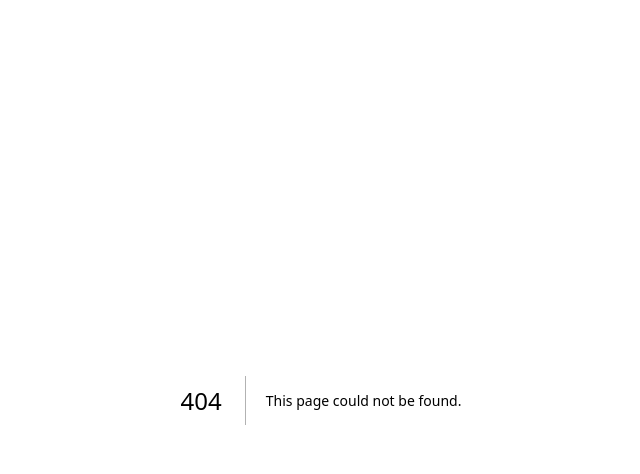
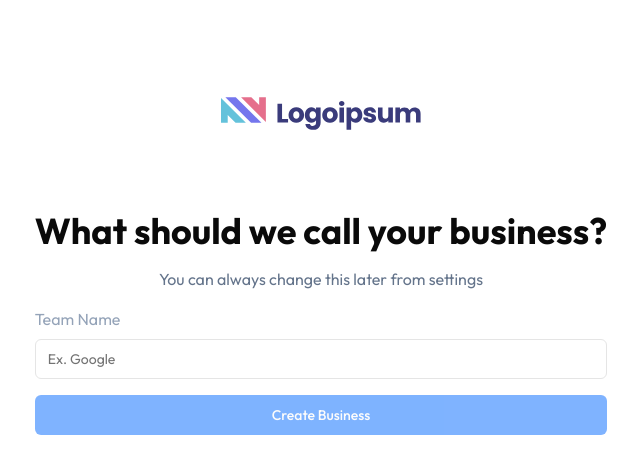
Before and after one commit to poseidonsanket/MeetScheduler, a Next.js app: page /create-business in a window 1280 px wide. Before the commit this address had no page. Shown: the top 474 px of the page, without its empty margins (319-959 px from the left). Built offline with nearby package versions, Linux system fonts and the light colour scheme; no server answers.

Commit message:
Create business logic implemented

```diff
--- /dev/null
+++ b/app/(routes)/create-business/page.tsx
@@ -0,0 +1,60 @@
+"use client";
+import { Button } from "@/components/ui/button";
+import { Input } from "@/components/ui/input";
+import { app } from "@/config/firebaseConfig";
+import { useKindeBrowserClient } from "@kinde-oss/kinde-auth-nextjs";
+import { doc, getFirestore, setDoc } from "firebase/firestore";
+import Image from "next/image";
+import { useRouter } from "next/navigation";
+import React, { useState } from "react";
+import { toast } from "sonner";
+
+function CreateBusiness() {
+  const [businessName, setBusinessName] = useState<any>();
+  const db = getFirestore(app);
+  const { user }: any = useKindeBrowserClient();
+  const router = useRouter();
+
+  const onCreateBusiness = async () => {
+    console.log("btn Click", businessName);
+    await setDoc(doc(db, "Business", user.email), {
+      businessName: businessName.replace(" ", "_"),
+      email: user.email,
+      userName: user.given_name + " " + user.family_name,
+    }).then((resp) => {
+      console.log("Document Saved");
+      toast("New Business Created!");
+      router.replace("/dashboard");
+    });
+  };
+  return (
+    <div className="p-14 items-center flex flex-col gap-20 my-10">
+      <Image src="/logo.svg" width={200} height={200} alt="img" />
+      <div className="flex flex-col items-center gap-4 max-w-3xl">
+        <h2 className="text-4xl font-bold">
+          What should we call your business?
+        </h2>
+        <p className="text-slate-500">
+          You can always change this later from settings
+        </p>
+        <div className="w-full">
+          <label className="text-slate-400">Team Name</label>
+          <Input
+            placeholder="Ex. Google"
+            className="mt-2"
+            onChange={(event: any) => setBusinessName(event.target.value)}
+          />
+        </div>
+        <Button
+          className="w-full"
+          disabled={!businessName}
+          onClick={onCreateBusiness}
+        >
+          Create Business
+        </Button>
+      </div>
+    </div>
+  );
+}
+
+export default CreateBusiness;
--- a/app/(routes)/dashboard/page.tsx
+++ b/app/(routes)/dashboard/page.tsx
@@ -1,8 +1,40 @@
-"use client"
-import React from "react";
-import { LogoutLink } from "@kinde-oss/kinde-auth-nextjs";
+"use client";
+import React, { useEffect, useState } from "react";
+import { doc, getDoc, getFirestore } from "firebase/firestore";
+import {
+  LogoutLink,
+  useKindeBrowserClient,
+} from "@kinde-oss/kinde-auth-nextjs";
+import { app } from "@/config/firebaseConfig";
+import { useRouter } from "next/navigation";
 
 const DashBoard = () => {
+  const db = getFirestore(app);
+  const { user }: any = useKindeBrowserClient();
+  const [loading, setLoading] = useState(true);
+  const router = useRouter();
+
+  useEffect(() => {
+    user && isBusinessRegistered();
+  }, [user]);
+
+  const isBusinessRegistered = async () => {
+    const docRef = doc(db, "Business", user.email);
+    const docSnap = await getDoc(docRef);
+
+    if (docSnap.exists()) {
+      console.log("Document data:", docSnap.data());
+      setLoading(false);
+    } else {
+      console.log("No such document!");
+      setLoading(false);
+      router.replace("/create-business");
+    }
+  };
+
+  if (loading) {
+    return <h2>Loading...</h2>;
+  }
   return (
     <div>
       DashBoard
--- a/app/layout.tsx
+++ b/app/layout.tsx
@@ -1,6 +1,7 @@
 import type { Metadata } from "next";
 import { Outfit } from "next/font/google";
 import "./globals.css";
+import { Toaster } from "sonner";
 
 const inter = Outfit({ subsets: ["latin"] });
 
@@ -16,7 +17,10 @@ export default function RootLayout({
 }>) {
   return (
     <html lang="en">
-      <body className={inter.className}>{children}</body>
+      <body className={inter.className}>
+        {children}
+        <Toaster />
+      </body>
     </html>
   );
 }
--- /dev/null
+++ b/components/ui/input.tsx
@@ -0,0 +1,25 @@
+import * as React from "react"
+
+import { cn } from "@/lib/utils"
+
+export interface InputProps
+  extends React.InputHTMLAttributes<HTMLInputElement> {}
+
+const Input = React.forwardRef<HTMLInputElement, InputProps>(
+  ({ className, type, ...props }, ref) => {
+    return (
+      <input
+        type={type}
+        className={cn(
+          "flex h-10 w-full rounded-md border border-input bg-background px-3 py-2 text-sm ring-offset-background file:border-0 file:bg-transparent file:text-sm file:font-medium placeholder:text-muted-foreground focus-visible:outline-none focus-visible:ring-2 focus-visible:ring-ring focus-visible:ring-offset-2 disabled:cursor-not-allowed disabled:opacity-50",
+          className
+        )}
+        ref={ref}
+        {...props}
+      />
+    )
+  }
+)
+Input.displayName = "Input"
+
+export { Input }
--- /dev/null
+++ b/components/ui/sonner.tsx
@@ -0,0 +1,31 @@
+"use client"
+
+import { useTheme } from "next-themes"
+import { Toaster as Sonner } from "sonner"
+
+type ToasterProps = React.ComponentProps<typeof Sonner>
+
+const Toaster = ({ ...props }: ToasterProps) => {
+  const { theme = "system" } = useTheme()
+
+  return (
+    <Sonner
+      theme={theme as ToasterProps["theme"]}
+      className="toaster group"
+      toastOptions={{
+        classNames: {
+          toast:
+            "group toast group-[.toaster]:bg-background group-[.toaster]:text-foreground group-[.toaster]:border-border group-[.toaster]:shadow-lg",
+          description: "group-[.toast]:text-muted-foreground",
+          actionButton:
+            "group-[.toast]:bg-primary group-[.toast]:text-primary-foreground",
+          cancelButton:
+            "group-[.toast]:bg-muted group-[.toast]:text-muted-foreground",
+        },
+      }}
+      {...props}
+    />
+  )
+}
+
+export { Toaster }
--- /dev/null
+++ b/config/firebaseConfig.ts
@@ -0,0 +1,19 @@
+// Import the functions you need from the SDKs you need
+import { initializeApp } from "firebase/app";
+// TODO: Add SDKs for Firebase products that you want to use
+// https://firebase.google.com/docs/web/setup#available-libraries
+
+// Your web app's Firebase configuration
+// For Firebase JS SDK v7.20.0 and later, measurementId is optional
+const firebaseConfig = {
+  apiKey: process.env.NEXT_PUBLIC_FIREBASE_API_KEY,
+  authDomain: "test-88ce2.firebaseapp.com",
+  projectId: "test-88ce2",
+  storageBucket: "test-88ce2.appspot.com",
+  messagingSenderId: "99382303737",
+  appId: "1:99382303737:web:86c70475405ab771d63b28",
+  measurementId: "G-BP14DSML38",
+};
+
+// Initialize Firebase
+export const app = initializeApp(firebaseConfig);
--- a/package.json
+++ b/package.json
@@ -13,10 +13,13 @@
     "@radix-ui/react-slot": "^1.1.0",
     "class-variance-authority": "^0.7.0",
     "clsx": "^2.1.1",
+    "firebase": "^10.12.3",
     "lucide-react": "^0.400.0",
     "next": "14.2.4",
+    "next-themes": "^0.3.0",
     "react": "^18",
     "react-dom": "^18",
+    "sonner": "^1.5.0",
     "tailwind-merge": "^2.3.0",
     "tailwindcss-animate": "^1.0.7"
   },
```
Also changed, not shown: 1 other file (tests, documents, lock files or other folders).
